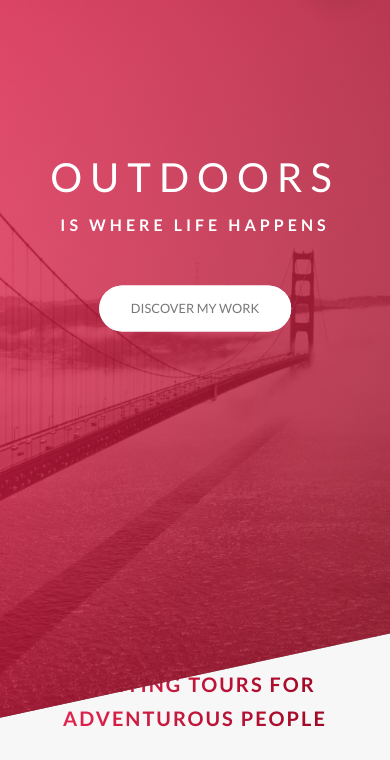
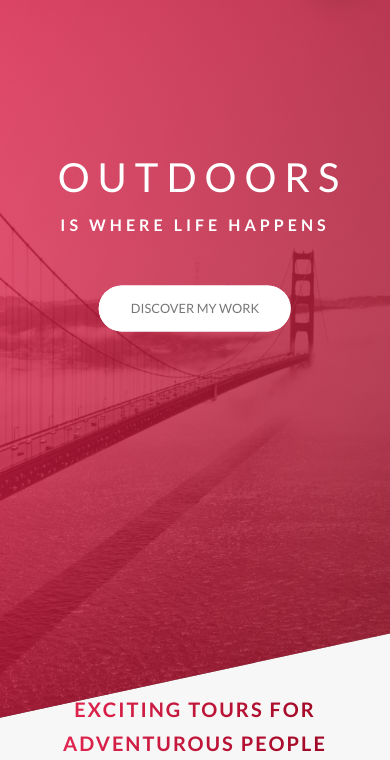
Before and after one commit to NikolaGrujicic/Natours-project, a website: page index.html in a window 390 px wide. Shown: the part 84-844 px from the top of the page. Drawn offline with Linux system fonts and the light colour scheme.

Commit message:
added small changes to heading css

```diff
--- a/css/style.css
+++ b/css/style.css
@@ -76,6 +76,7 @@ body {
     font-size: 5rem;
     font-weight: 400;
     letter-spacing: 3.5rem;
+    margin-left: 15px;
     animation-name: moveInLeft;
     animation-duration: 2s;
     animation-timing-function: ease-out; }
@@ -116,7 +117,8 @@ body {
       font-size: 3rem; } }
   @media (max-width: 37.5em) {
     .heading-secondary {
-      font-size: 2.5rem; } }
+      font-size: 2.5rem;
+      margin-top: 25px; } }
   .heading-secondary:hover {
     transform: skewY(2deg) skewX(15deg) scale(1.1);
     text-shadow: 0.5rem 1rem 2rem rgba(0, 0, 0, 0.2); }
```
